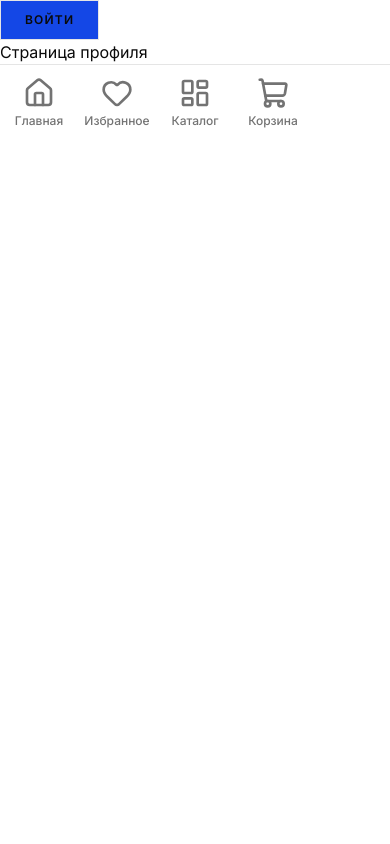
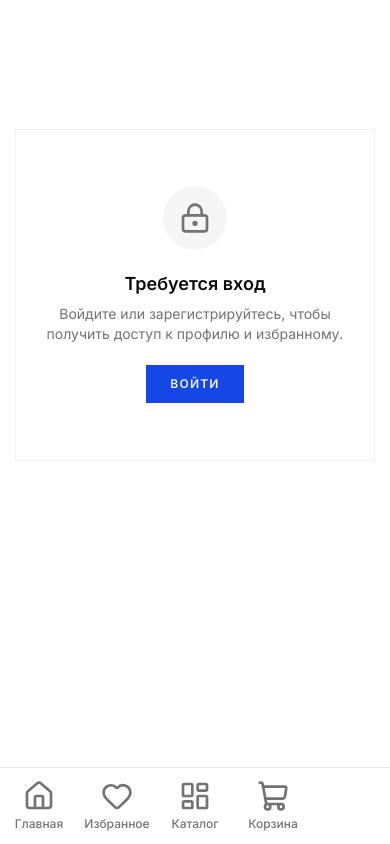
Before and after one commit to jacio1/shoes-store, a Next.js app in the folder client/: page /profile in a window 390 px wide. Built offline with nearby package versions, Linux system fonts and the light colour scheme.

Commit message:
fixed mobile bottom nav and profile page

```diff
--- a/client/src/app/(main)/layout.tsx
+++ b/client/src/app/(main)/layout.tsx
@@ -37,7 +37,7 @@ export default function RootLayout({ children }: LayoutProps<"/">) {
       )}
       suppressHydrationWarning
     >
-      <body className="min-h-full flex flex-col">
+      <body className="flex flex-col h-dvh overflow-hidden">
         <ThemeProvider
           attribute="class"
           defaultTheme="system"
@@ -45,8 +45,8 @@ export default function RootLayout({ children }: LayoutProps<"/">) {
           disableTransitionOnChange
         >
           <Header />
-          <main>{children}</main>
-          <MobileBottomNav />
+          <main className="flex-1 overflow-y-auto">{children}</main>
+          <MobileBottomNav/>
         </ThemeProvider>
       </body>
     </html>
--- /dev/null
+++ b/client/src/app/(main)/profile/_components/Unathorized.tsx
@@ -0,0 +1,29 @@
+"use client";
+
+import { LockKeyhole } from "lucide-react";
+import { AuthDialog } from "@/components/AuthDialog";
+import { Card, CardContent } from "@/components/ui/card";
+
+export default function Unauthorized() {
+  return (
+    <div className="flex min-h-[70vh] items-center justify-center px-4">
+      <Card className="w-full max-w-md border-0 shadow-none sm:border sm:shadow-sm">
+        <CardContent className="flex flex-col items-center gap-5 p-6 text-center sm:p-8">
+          <div className="flex size-16 items-center justify-center rounded-full bg-muted">
+            <LockKeyhole className="size-8 text-muted-foreground" />
+          </div>
+
+          <div className="space-y-1.5">
+            <h2 className="text-lg font-semibold sm:text-xl">Требуется вход</h2>
+            <p className="text-sm text-muted-foreground">
+              Войдите или зарегистрируйтесь, чтобы получить доступ к профилю и
+              избранному.
+            </p>
+          </div>
+
+          <AuthDialog></AuthDialog>
+        </CardContent>
+      </Card>
+    </div>
+  );
+}
--- a/client/src/app/(main)/profile/page.tsx
+++ b/client/src/app/(main)/profile/page.tsx
@@ -1,7 +1,16 @@
-export default function ProfilePage(){
-    return(
-        <div>
-            <h1>Страница профиля</h1>
-        </div>
-    )
+'use client'
+
+import { useState } from "react";
+import Unauthorized from "./_components/Unathorized";
+
+export default function ProfilePage() {
+  const [session, setSession] = useState(false);
+
+  if (!session) return <Unauthorized/>
+
+  return (
+    <div>
+      <h1>Страница профиля</h1>
+    </div>
+  );
 }
--- a/client/src/components/AuthDialog.tsx
+++ b/client/src/components/AuthDialog.tsx
@@ -51,7 +51,7 @@ export function AuthDialog() {
     <Dialog>
       <DialogTrigger
         render={
-          <Button className="bg-primary" variant="outline">
+          <Button className="bg-primary">
             Войти
           </Button>
         }
--- a/client/src/components/Header.tsx
+++ b/client/src/components/Header.tsx
@@ -2,7 +2,7 @@ import { AuthDialog } from "./AuthDialog";
 
 export default function Header(){
     return(
-        <header className="">
+        <header className="hidden md:flex">
             <AuthDialog/>
         </header>
     )
--- a/client/src/components/MobileBottomNav.tsx
+++ b/client/src/components/MobileBottomNav.tsx
@@ -1,7 +1,16 @@
 "use client";
 
 import { cn } from "@/lib/utils";
-import { Apple, Heart, Home, LayoutDashboard, ListTodo, NotebookPen, ShoppingCart, UserCircle } from "lucide-react";
+import {
+  Apple,
+  Heart,
+  Home,
+  LayoutDashboard,
+  ListTodo,
+  NotebookPen,
+  ShoppingCart,
+  UserCircle,
+} from "lucide-react";
 import Link from "next/link";
 import { usePathname } from "next/navigation";
 
@@ -21,7 +30,7 @@ const navItems = [
     label: "Каталог",
     icon: LayoutDashboard,
   },
-    {
+  {
     href: "/cart",
     label: "Корзина",
     icon: ShoppingCart,
@@ -36,7 +45,7 @@ const navItems = [
 export default function MobileBottomNav() {
   const pathname = usePathname();
   return (
-    <nav className="shrink w-full border-t bg-background md:hidden pb-[env(safe-area-inset-bottom)]">
+    <nav className="sticky bottom-0 z-50 w-full border-t bg-background pb-[env(safe-area-inset-bottom)]"  >
       <ul className="grid grid-cols-5 ">
         {navItems.map((item) => {
           const Icon = item.icon;
--- a/client/src/components/ProductCard.tsx
+++ b/client/src/components/ProductCard.tsx
@@ -29,9 +29,12 @@ export default function ProductCard() {
     ? Math.round((1 - product.price / product.oldPrice) * 100)
     : 0;
 
+  const productHref = `/product/${product.id}`;
+
   return (
     <Card className="group relative w-full gap-0 overflow-hidden rounded-xl border bg-card p-0 shadow-sm transition-all duration-300 sm:rounded-2xl sm:hover:-translate-y-1 sm:hover:shadow-xl">
       <div className="relative aspect-square overflow-hidden bg-muted">
+        <Link href={productHref} aria-label={`${product.productBrand} ${product.productModel}`}>
           <Image
             src={product.image}
             alt={`${product.productBrand} ${product.productModel}`}
@@ -39,9 +42,10 @@ export default function ProductCard() {
             sizes="(max-width: 640px) 50vw, (max-width: 1024px) 33vw, 256px"
             className="object-cover transition-transform duration-500 group-hover:scale-105"
           />
+        </Link>
 
         {discount > 0 && (
-          <Badge className="absolute left-2 top-2 bg-red-500 px-1.5 py-0 text-[11px] text-white hover:bg-red-500 sm:left-3 sm:top-3 sm:text-xs">
+          <Badge className="pointer-events-none absolute left-2 top-2 bg-red-500 px-1.5 py-0 text-[11px] text-white hover:bg-red-500 sm:left-3 sm:top-3 sm:text-xs">
             -{discount}%
           </Badge>
         )}
@@ -67,10 +71,7 @@ export default function ProductCard() {
         </p>
 
         <h3 className="line-clamp-2 min-h-[2.5em] text-xs font-medium leading-snug sm:text-sm">
-          <Link
-            href={`/product/`}
-            className="after:absolute after:inset-0 after:content-['']"
-          >
+          <Link href={productHref}>
             {product.productType} {product.productModel}
           </Link>
         </h3>
```
Lines whose indentation alone changed are shown as unchanged.
